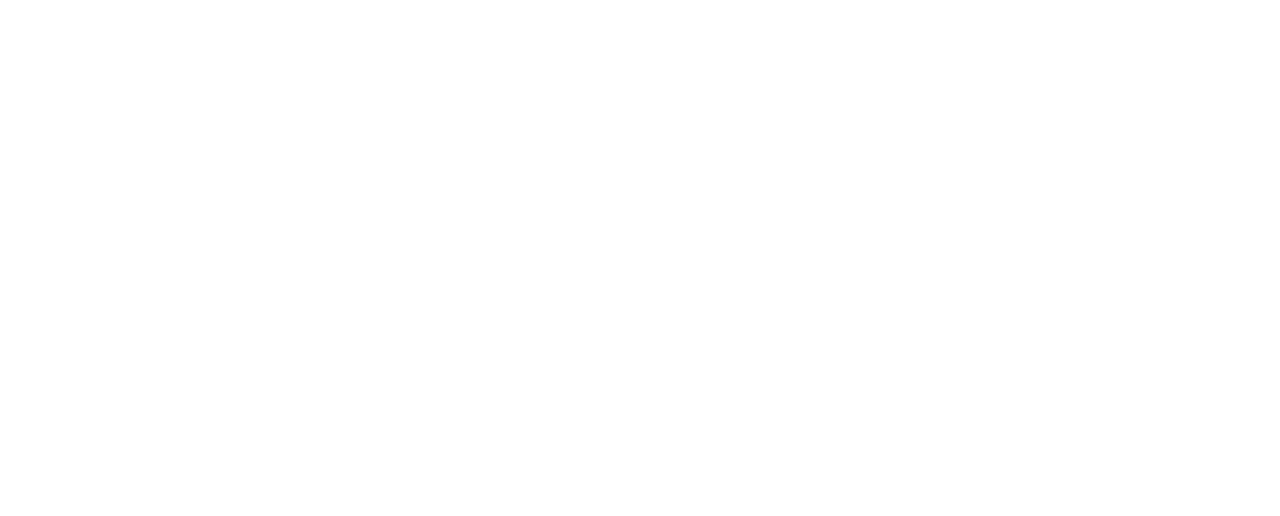
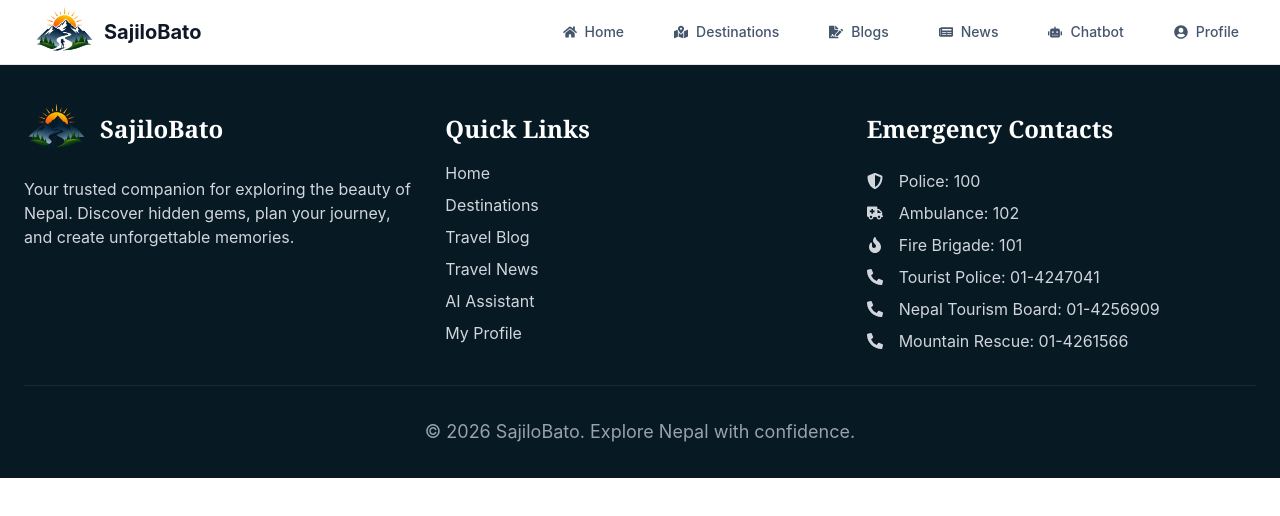
Before and after one commit to Sundarkhanal/tourism_project, a React (Vite) app in the folder client/: page /Home in a window 1280 px wide. Before the commit this address had no page. Shown: the top 516 px of the page. Built offline with nearby package versions, Linux system fonts and the light colour scheme.

Commit message:
Feat:Added a Footer

```diff
--- a/client/src/App.jsx
+++ b/client/src/App.jsx
@@ -1,5 +1,5 @@
 import {BrowserRouter, Routes, Route} from "react-router-dom";
-import Navbar from "./pages/components/Navbar"
+import Home from "./pages/Home"
 import Login from "./pages/authentication/Login";
 import Register from "./pages/authentication/Register";
 import './App.css';
@@ -9,7 +9,8 @@
   return (
     <BrowserRouter>
       <Routes>
-        <Route path="/Navbar" element={<Navbar/>} />
+
+        <Route path="/Home" element={<Home/>} />
         <Route path="/" element={<Login/>} />
         <Route path="/Register" element={<Register/>} />
 
--- /dev/null
+++ b/client/src/pages/Home.jsx
@@ -0,0 +1,12 @@
+import Footer from "./components/Footer";
+import Navbar from "./components/Navbar";
+function Home() {
+  return (
+    <>
+        <Navbar/>
+        <Footer />
+    </>
+  );
+}
+
+export default Home;
--- a/client/src/pages/components/Footer.jsx
+++ b/client/src/pages/components/Footer.jsx
@@ -1,18 +1,112 @@
-import React from "react";
-function Footer() {
-    return(
-        <nav className="w-full bg-color-white stick top-0 z-50">
-            <div className="">
-                <div className="">
-                    <div className="">
-                        <h1 className="">Aaspatal Marga</h1> {/* Logo */}
+import React, { useState } from "react";
+import logo from "../../assets/logo.png";
 
-                    </div>
+import {
+  FaShieldAlt,
+  FaAmbulance,
+  FaFire,
+  FaPhoneAlt,
+} from "react-icons/fa";
 
-                </div>
+const Footer = () => {
+  return (
+    <footer className="bg-[#071923] text-white">
+      <div className="max-w-7xl mx-auto px-6 py-8">
+        <div className="grid grid-cols-1 md:grid-cols-2 lg:grid-cols-3 gap-8">
+          <div>
+            <div className="flex items-center gap-3 mb-4">
+              <div className="text-2xl font-bold font-serif">
+                <img src={logo} alt="SajiloBato Logo" className="w-16 h-16 object-contain"/>
+              </div>
+              <h2 className="text-2xl font-bold font-serif">
+                SajiloBato
+              </h2>
             </div>
-        </nav>
 
-    );
-}
+            <p className="text-gray-300 text-base">
+              Your trusted companion for exploring the beauty of
+              Nepal. Discover hidden gems, plan your journey,
+              and create unforgettable memories.
+            </p>
+          </div>
+
+          {/* Quick Links */}
+          <div className="pt-4">
+            <h3 className="text-2xl font-serif font-bold mb-4">
+              Quick Links
+            </h3>
+
+            <ul className="space-y-2 text-gray-300 text-base">
+              <li className="hover:text-white cursor-pointer transition">
+                Home
+              </li>
+              <li className="hover:text-white cursor-pointer transition">
+                Destinations
+              </li>
+              <li className="hover:text-white cursor-pointer transition">
+                Travel Blog
+              </li>
+              <li className="hover:text-white cursor-pointer transition">
+                Travel News
+              </li>
+              <li className="hover:text-white cursor-pointer transition">
+                AI Assistant
+              </li>
+              <li className="hover:text-white cursor-pointer transition">
+                My Profile
+              </li>
+            </ul>
+          </div>
+
+          {/*Contacts for emergency */}
+          <div className="pt-4">
+            <h3 className="text-2xl font-serif font-bold mb-6">
+              Emergency Contacts
+            </h3>
+
+            <ul className="space-y-2 text-gray-300 text-base">
+              <li className="flex items-center gap-4">
+                <FaShieldAlt />
+                <span>Police: 100</span>
+              </li>
+
+              <li className="flex items-center gap-4">
+                <FaAmbulance />
+                <span>Ambulance: 102</span>
+              </li>
+
+              <li className="flex items-center gap-4">
+                <FaFire />
+                <span>Fire Brigade: 101</span>
+              </li>
+
+              <li className="flex items-center gap-4">
+                <FaPhoneAlt />
+                <span>Tourist Police: 01-4247041</span>
+              </li>
+
+              <li className="flex items-center gap-4">
+                <FaPhoneAlt />
+                <span>Nepal Tourism Board: 01-4256909</span>
+              </li>
+
+              <li className="flex items-center gap-4">
+                <FaPhoneAlt />
+                <span>Mountain Rescue: 01-4261566</span>
+              </li>
+            </ul>
+          </div>
+        </div>
+
+        {/*Copyright */}
+        <div className="border-t border-gray-800 mt-8 pt-8 text-center">
+          <p className="text-gray-400 text-lg">
+            &copy; 2026 SajiloBato. Explore Nepal with confidence.
+          </p>
+        </div>
+      </div>
+    </footer>
+  );
+};
+
 export default Footer;
--- a/client/src/pages/components/Navbar.jsx
+++ b/client/src/pages/components/Navbar.jsx
@@ -19,9 +19,9 @@
             <div className="max-w-7xl mx-auto px-4 sm:px-6 lg:px-8">
                 <div className="flex items-center justify-between h-16">
                     <div className="flex items-center gap-2 ">
-                        <img src={logo} alt="Sahayatri Logo" className="w-20 h-20 object-contain"/>
+                        <img src={logo} alt="SajiloBato Logo" className="w-16 h-16 object-contain"/>
                         <div className="flex flex-col">
-                            <h1 className="text-xl font-bold text-gray-900 leading-none">Sahayatri</h1>
+                            <h1 className="text-xl font-bold text-gray-900 leading-none">SajiloBato</h1>
                         </div>
                     </div>
                     <div className="hidden md:flex items-center gap-8 text-sm font-medium text-slate-600">
@@ -45,7 +45,7 @@
                     </button>
                     {menuOpen && (
                         <div className="md:hidden absolute top-16 left-0 w-full bg-white shadow-lg">
-                                <a href="./Home" className="w-full flex items-center gap-2 px-4 py-3 rounded-lg hover:bg-gray-100">
+                                <a href="./Home" className="w-full flex items-center gap-2 px-2 py-2 rounded-lg hover:bg-gray-100">
                                 <FaHome/> <span>Home</span></a>
                                 <a href="./Destinations" className="w-full flex items-center gap-2 px-2 py-2 rounded-lg hover:bg-gray-100">
                                 <FaMapMarkedAlt/><span>Destinations</span></a>
```
